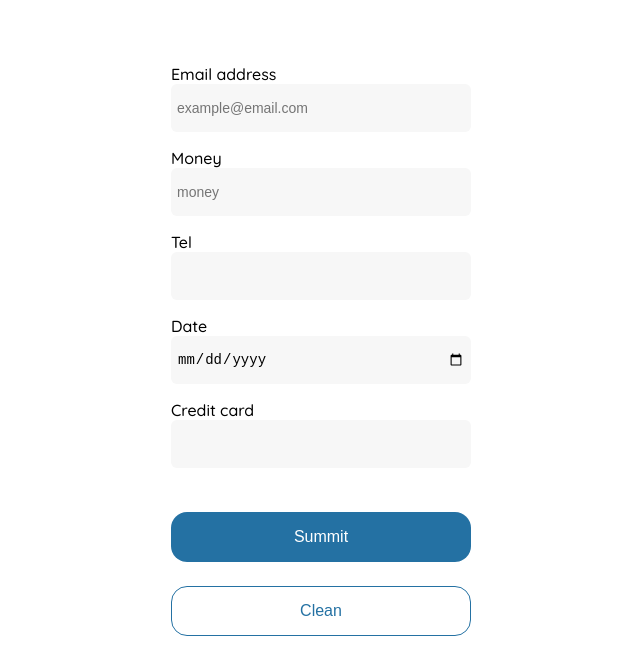
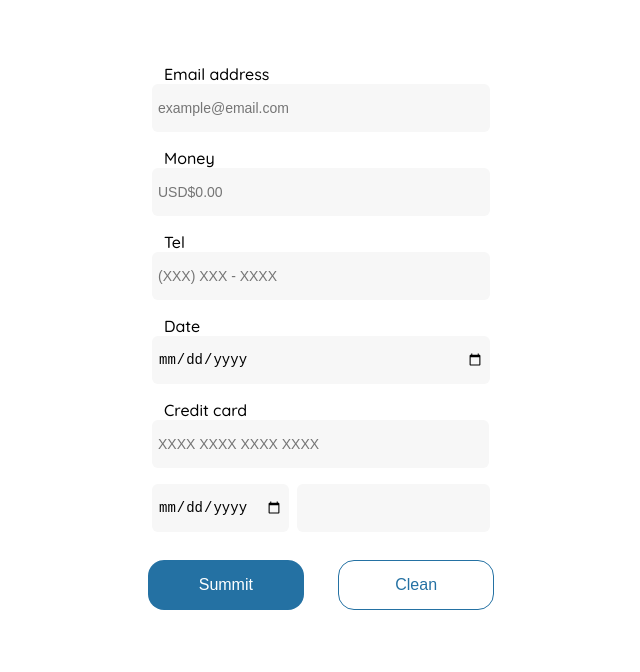
Before and after one commit to Yordyr06/PoC-Formulario, a plain HTML site: page index.html in a window 1280 px wide. Shown: the part 202-874 px from the top of the page, without its empty margins (319-959 px from the left). After the commit the page ends 820 px from the top, so only its background shows below. Drawn offline with Linux system fonts and the light colour scheme.

Commit message:
mejora interfaz de usuario

```diff
--- a/index.html
+++ b/index.html
@@ -17,32 +17,38 @@
 <body>
     <!-- formulary container -->
     <div class="form-container">
-        <h1 id="tittle">Add Credit Card</h1>
+        <h1 id="tittle">Personal Data</h1>
         <img src="https://www.paypalobjects.com/ui-web/money-icons/card/generic_card.png" alt="img" class="img">
-        <form class="form">
+        <form class="formulary">
             <!-- email input field -->
-            <label class="label">Email address</label>
-            <input type="email" id="email" placeholder="example@email.com" required>
+            <label>Email address</label>
+            <input type="email" id="email" placeholder="example@email.com" onkeyup="emailValidation()" required>
 
             <!-- money input field  -->
-            <label class="label">Money</label>
-            <input type="number" id="money" placeholder="money" onkeyup="moneyFormat()" required>
+            <label>Money</label>
+            <input type="number" id="money" placeholder="USD$0.00" onkeyup="moneyMask()" required>
 
             <!-- number telephone input field -->
-            <label class="label">Tel</label>
-            <input type="tel" id="tel" placeholder="" minlength="10" maxlength="11" required>
+            <label>Tel</label>
+            <input type="tel" id="tel" placeholder="(XXX) XXX - XXXX" minlength="10" maxlength="11" required>
 
             <!-- date input field -->
-            <label class="label">Date</label>
-            <input type="date" id="date" placeholder="" required>
+            <label>Date</label>
+            <input type="date" id="date" placeholder="XX-XX-XXXX" required>
 
             <!-- credit card input field -->
-            <label class="label">Credit card</label>
-            <input type="number" id="credit-card" placeholder="" minlength="16" maxlength="16" required>
+            <div id="credit-card">
+                <label class="item-1">Credit card</label>
+                <input class="item-2" type="number" placeholder="XXXX XXXX XXXX XXXX" minlength="16" maxlength="16" required>
+                <input class="item-3" type="date">
+                <input class="item-4" type="number" minlength="3" maxlength="3">
+            </div>
 
             <!-- buttons -->
-            <button id="primary-button" class="button" onclick="primaryBtn()">Summit</button>
-            <button id="secondary-button" class="button" onclick="secondaryBtn()">Clean</button>
+            <div class="button-container">
+                <button class="button primary-button" onclick="primaryBtn()">Summit</button>
+                <button class="button secondary-button" onclick="secondaryBtn()">Clean</button>
+            </div>
         </form>
     </div>
     <script src="main.js"></script>
--- a/main.js
+++ b/main.js
@@ -13,32 +13,31 @@ const emailValidation = () => {
 
 
 
-const moneyFormat = () => {
-    money.value
-}
-
-
-
-const telValidation = () => {
+const moneyMask = () => {
 
 }
 
 
 
-const dateValidation = () => {
+const telMask = () => {
 
 }
 
 
 
-const creditCardValidation = () => {
+const dateMask = () => {
+
+}
+
+
+
+const creditCardMask = () => {
 
 }
 
 
 
 const primaryBtn = () => {
-
     document.getElementById('primary-button');
 }
 
--- a/style.css
+++ b/style.css
@@ -32,61 +32,108 @@
 
 }
 /* Formulary */
-.form {
+.formulary {
     display: flex;
     flex-direction: column;
 }
  /* Inputs */
-.form input {
+.formulary input {
     background-color: var(--text-input-field);
     border: none;
     border-radius: 6px;
     height: 36px;
     font-size: var(--small);
     padding: 6px;
-    margin-bottom: 16px;
+    margin: 0 4px 16px 4px;
 }
 
-input[type=number] {
+.formulary input[type=number] {
     appearance: textfield;
 }
 
+.formulary label {
+    margin: 0 16px 0 16px;;
+}
+
+#credit-card {
+    display: grid;
+    justify-items: start;
+    align-content: space-evenly;
+    justify-content: space-evenly;
+    grid-template-areas: 'head head' 'primary primary' 'item-3 item-4' ;
+}
+
+.item-1 {
+    grid-area: head;
+} .item-2 {
+    grid-area: primary;
+    width: 94%;
+} .item-3 {
+    grid-area: item-3;
+    width: auto;
+} .item-4 {
+    grid-area: item-4;
+    width: auto;
+}
+
 /* Buttons */
+.button-container {
+    display: flex;
+    justify-content: space-between;
+}
+
+.button {
+    margin-top: 12px;
+    width: 45%;
+    height: 50px;
+    font-size: var(--middle);
+}
+
 .button:hover {
     cursor: pointer;
     transition: 1s;
 }
 
-#primary-button {
+.primary-button {
     background-color: var(--light-primary-color);
     border: none;
     border-radius: 16px;
     color: var(--white);
-    width: 300px;
-    font-size: var(--middle);
     font: bold;
-    height: 50px;
-    margin-top: 28px;
-    margin-bottom: 12px;
 }
 
-#primary-button:hover {
+.primary-button:hover {
     background-color: var(--deep-primary-color);
 }
 
-#secondary-button {
+.secondary-button {
     background-color: var(--white);
     border: 1px solid var(--light-primary-color);
     border-radius: 16px;
     color: var(--light-primary-color);
-    width: 300px;
-    font-size: var(--middle);
-    height: 50px;
-    margin-top: 12px;
-    margin-bottom: 28px;
 }
 
-#secondary-button:hover {
+.secondary-button:hover {
     border: 1px solid var(--deep-primary-color);
     color: var(--deep-primary-color);
 }
+
+@media (max-width: 640px) {
+    .form-container img {
+        display: none;
+    }
+
+    #credit-card {
+        margin-bottom: 0;
+    }
+
+    #primary-button {
+        margin-bottom: 0;
+        width: 100%;
+    }
+
+    #secondary-button {
+        margin-bottom: 0;
+        width: 100%;
+    }
+}
```
